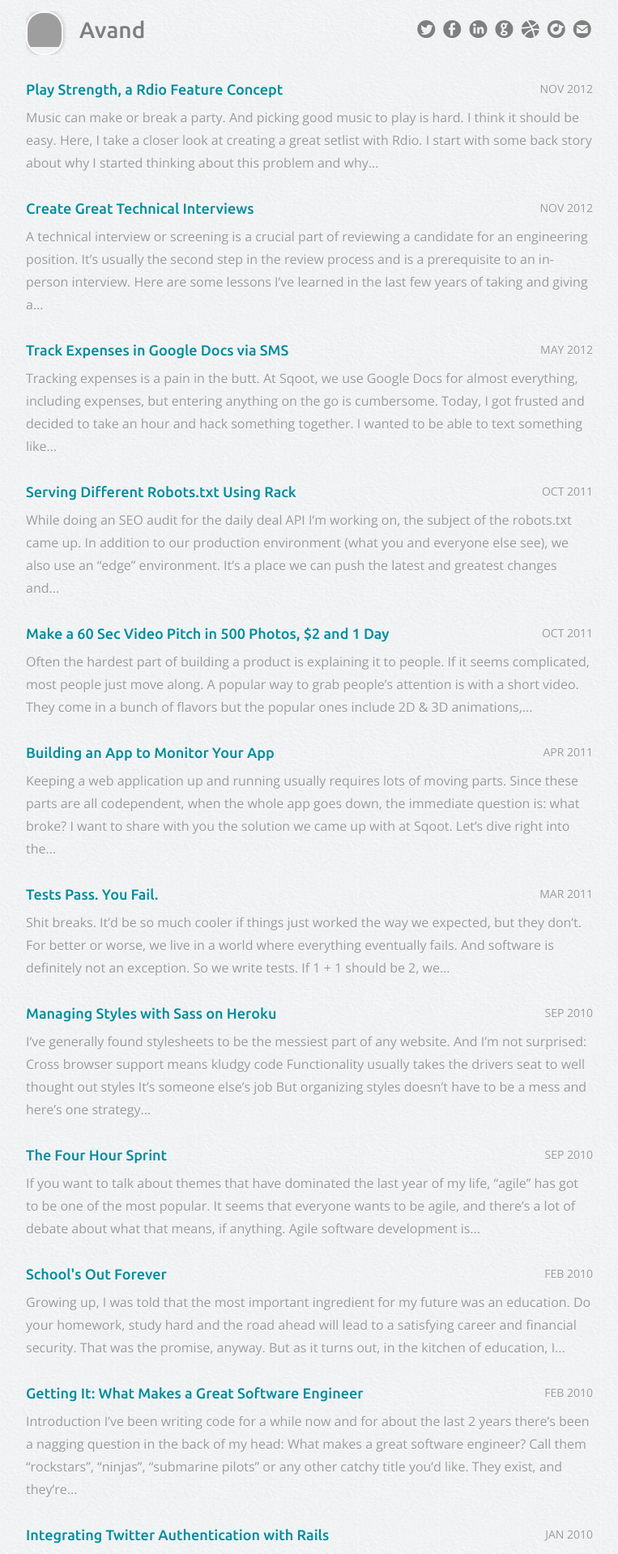
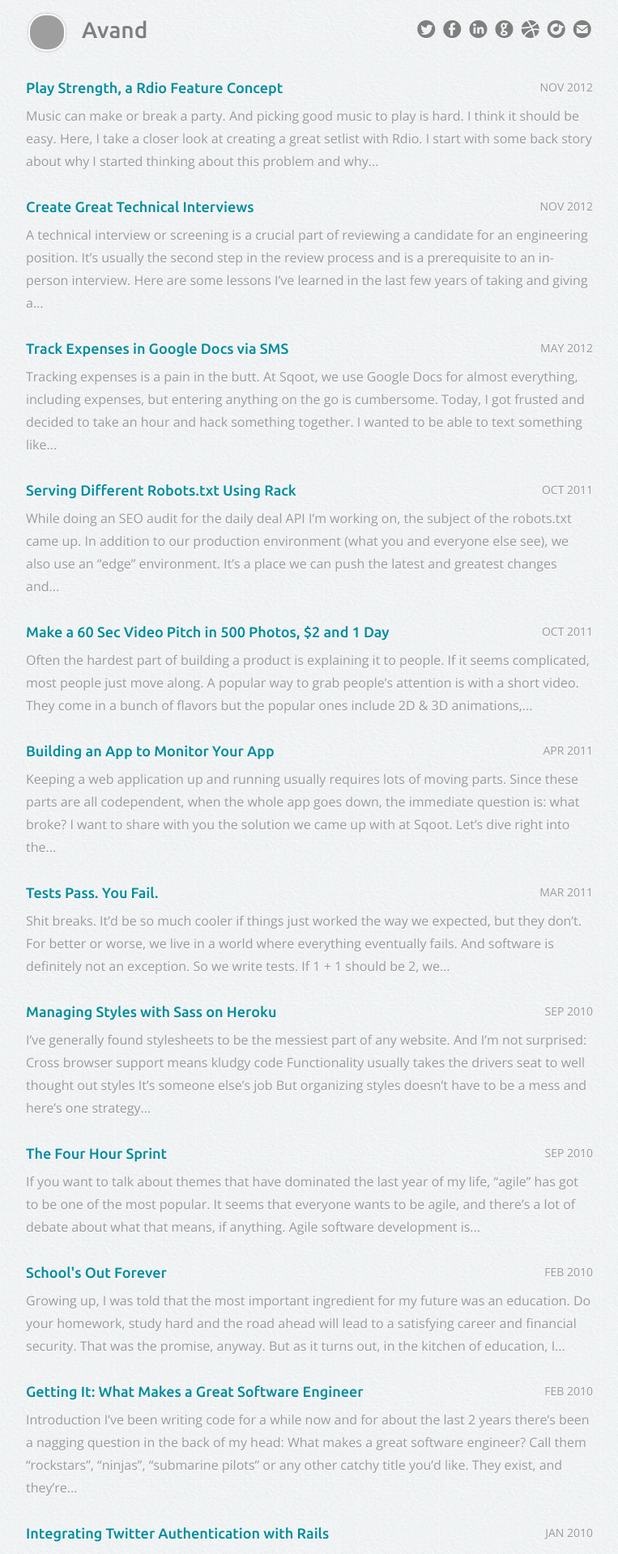
Before and after one commit to avand/avand.github.com, a Jekyll site: the page built from blog.html, in a window 1280 px wide. Shown: the top 1919 px of the page at 81% size, without its empty margins (258-1021 px from the left). Built offline with Jekyll 4.4.1, drawn with Linux system fonts in a browser that asks for light colours; Markdown is read by kramdown in place of the engine named in the settings; comment, search, counter and statistics services are not loaded; grey boxes are pictures that could not be loaded.

Commit message:
Fixing profile pic shadow

```diff
--- a/stylesheets/screen.css
+++ b/stylesheets/screen.css
@@ -65,7 +65,8 @@
   border-style: solid;
   border-color: white;
   border-color: rgba(255, 255, 255, 0.8);
-  box-shadow: 0 0 5px rgba(0, 0, 0, 0.3);
+  box-shadow: 0 0 3px rgba(0, 0, 0, 0.3);
+  margin: 3px;
   overflow: hidden; }
 
 .homepage {
@@ -80,7 +81,9 @@
     border-radius: 100px;
     -moz-border-radius: 100px;
     -webkit-border-radius: 100px;
-    margin: 0 auto 28px; }
+    margin-bottom: 28px;
+    margin-left: auto;
+    margin-right: auto; }
   .homepage p {
     font-size: 18px;
     margin: 14px 0; }
@@ -100,7 +103,7 @@
   .blog-index .header {
     margin-bottom: 14px;
     padding: 14px 0; }
-    .blog-index .header .headshot
+    .blog-index .header .headshot,
     .blog-index .header .headshot img {
       height: 42px;
       width:  42px; }
```
